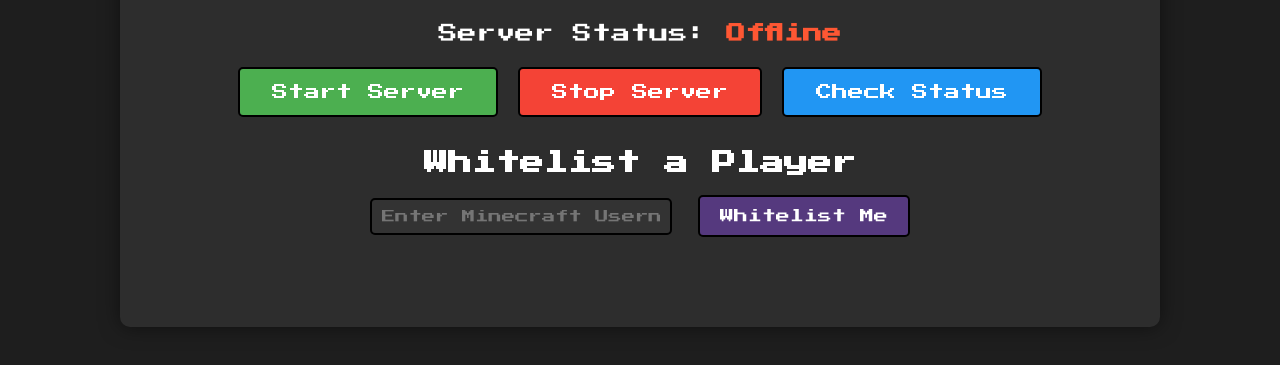
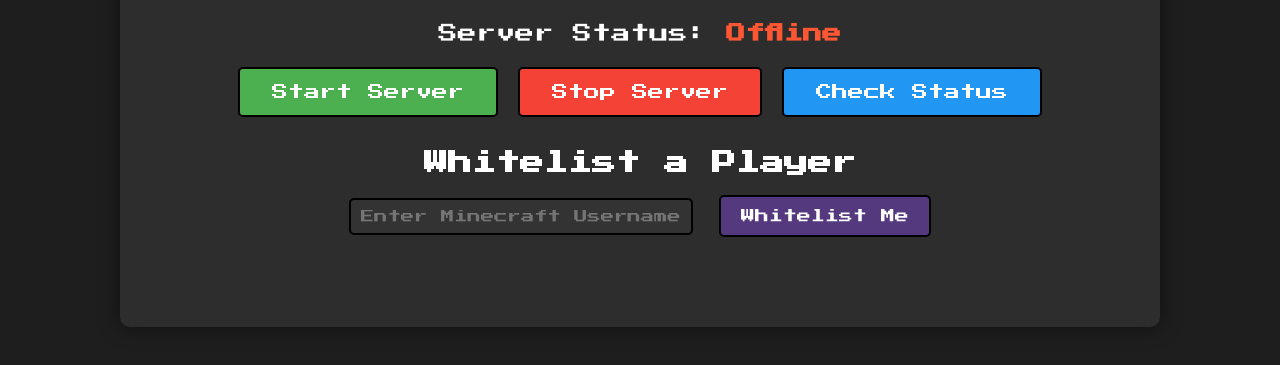
Before and after one commit to yasseenassar/yasseenassar.github.io, a plain HTML site: page index.html in a window 1280 px wide. Shown: the part 291-656 px from the top of the page. Drawn offline with Linux system fonts and the light colour scheme.

Commit message:
Fourth commit

```diff
--- a/style.css
+++ b/style.css
@@ -79,6 +79,7 @@
     font-family: 'Press Start 2P', cursive;
     background-color: #333;
     color: #fff;
+    width: 320px; /* Increased width for placeholder */
 }
 
 #whitelistButton {
```
